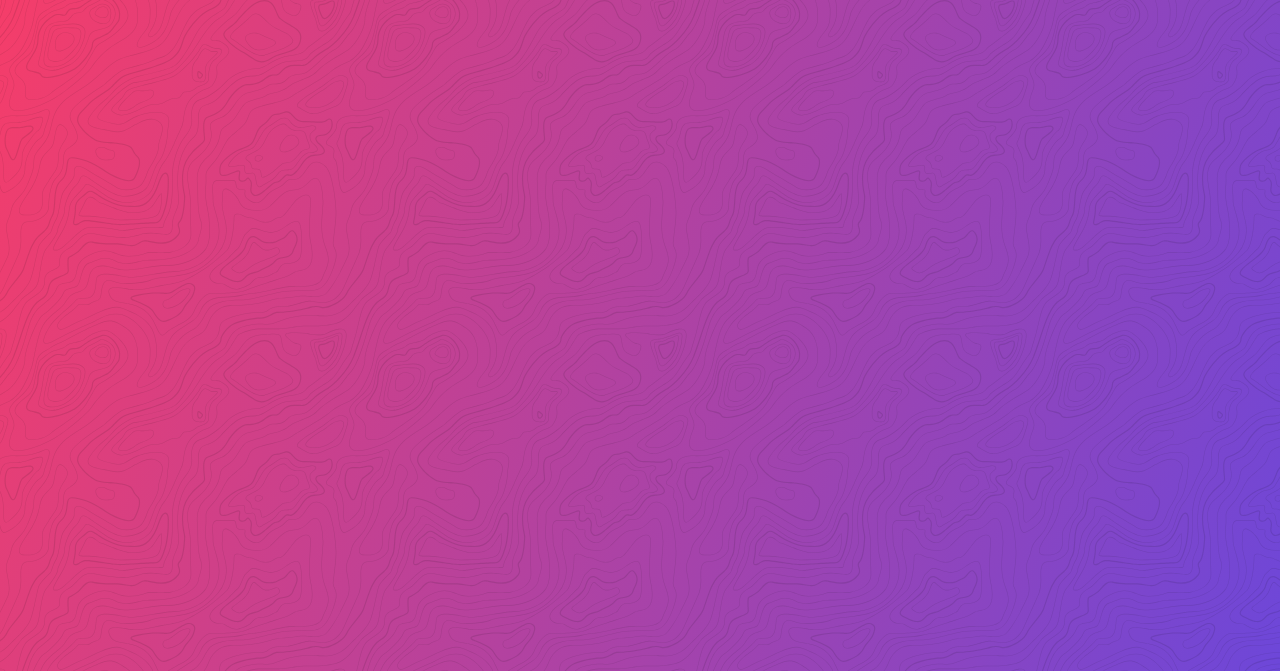
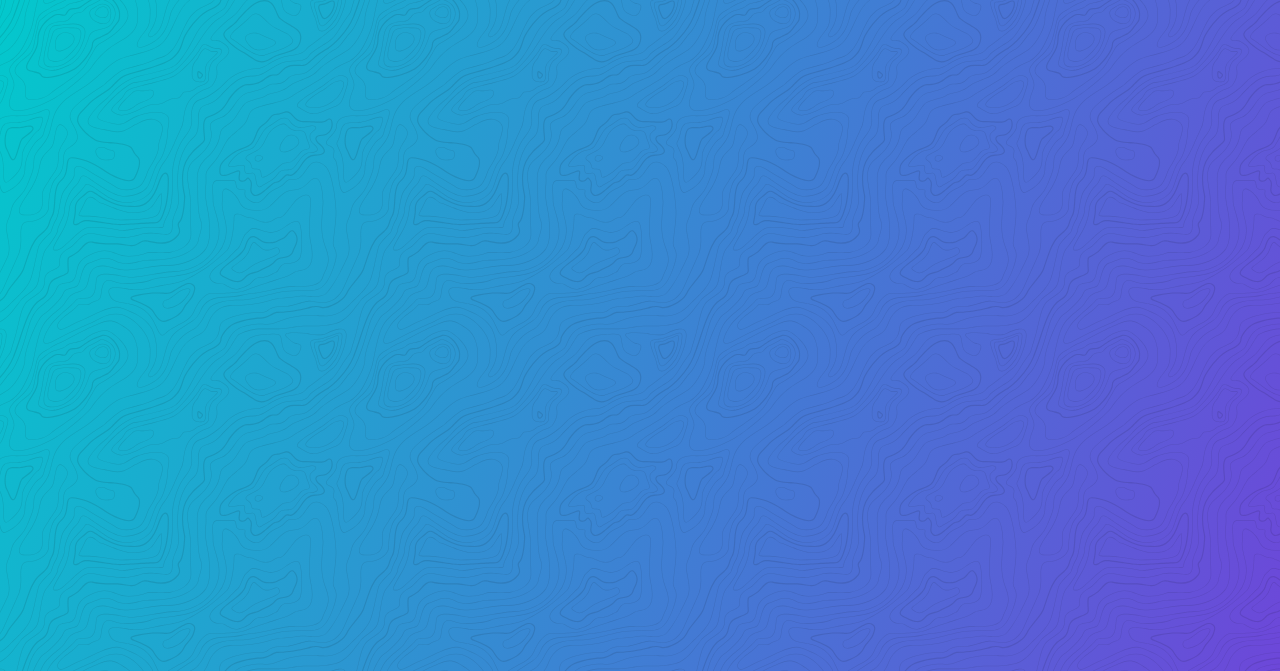
Before and after one commit to robrides/robrides.github.io, a plain HTML site: page index.html in a window 1280 px wide. Shown: the part 129-800 px from the top of the page. Drawn offline with nearby package versions, Linux system fonts and the light colour scheme.

Commit message:
background color change

```diff
--- a/assets/main.css
+++ b/assets/main.css
@@ -8,7 +8,7 @@ italic {
 
 body {
   background-image: url("./images/topography.svg"),
-    linear-gradient(110deg, #f93d66, #6d47d9);
+    linear-gradient(110deg, #00cccc, #6d47d9);
   background-size: 340px, auto;
   min-height: calc(100vh - 100px);
   margin: 50px;
```
